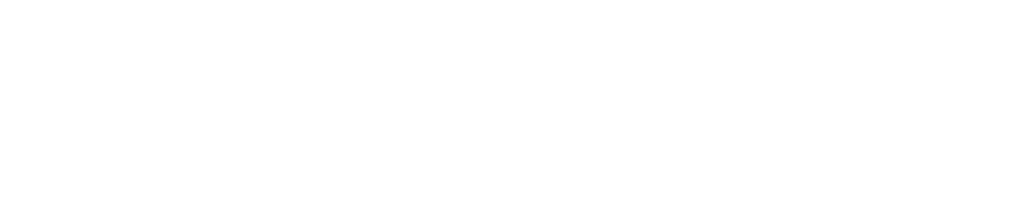
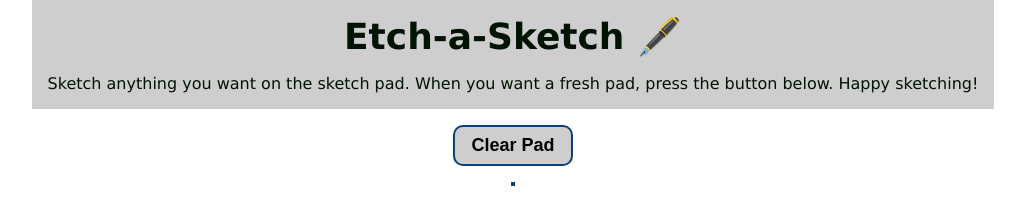
Before and after one commit to AAlWadeiah/etch-a-sketch, a plain HTML site: page index.html in a window 1280 px wide. Shown: the whole page, without its empty margins (127-1152 px from the left). Drawn offline with Linux system fonts and the light colour scheme.

Commit message:
Added all HTML elements and basic styles

```diff
--- a/css/styles.css
+++ b/css/styles.css
@@ -2,4 +2,51 @@
     margin: 0px;
     padding: 0px;
     box-sizing: border-box;
+    --night: hsla(123, 91%, 4%, 1);
+    --timberwolf: hsla(0, 1%, 81%, 1);
+    --indigo-dye: hsla(209, 86%, 25%, 1);
+    --viridian: hsla(146, 31%, 37%, 1);
+    --vermilion: hsla(2, 91%, 61%, 1);
 }
+
+body {
+    font-family: Verdana, Geneva, Tahoma, sans-serif;
+    display: flex;
+    flex-direction: column;
+    align-items: center;
+    gap: 16px;
+}
+
+.header {
+    display: flex;
+    flex-direction: column;
+    align-items: center;
+    background-color: var(--timberwolf);
+    gap: 16px;
+    padding: 16px;
+}
+
+.title {
+    font-size: 36px;
+    color: var(--night);
+}
+
+.sub-title {
+    color: var(--night);
+    font-weight: 300;
+    text-align: center;
+}
+
+.clear-btn {
+    font-size: 18px;
+    padding: 8px 16px;
+    font-weight: 550;
+    border: 2px solid var(--indigo-dye);
+    border-radius: 10px;
+    background-color: var(--timberwolf);
+}
+
+.grid-container {
+    border: 2px solid var(--indigo-dye);
+    background-color: var(--timberwolf);
+}
--- a/index.html
+++ b/index.html
@@ -7,5 +7,15 @@
     <script src="./js/script.js" defer></script>
     <title>Etch-a-Sketch</title>
   </head>
-  <body></body>
+  <body>
+    <div class="header">
+      <h1 class="title">Etch-a-Sketch 🖋️</h1>
+      <h4 class="sub-title">
+        Sketch anything you want on the sketch pad. When you want a fresh pad,
+        press the button below. Happy sketching!
+      </h4>
+    </div>
+    <button class="clear-btn">Clear Pad</button>
+    <div class="grid-container"></div>
+  </body>
 </html>
```
